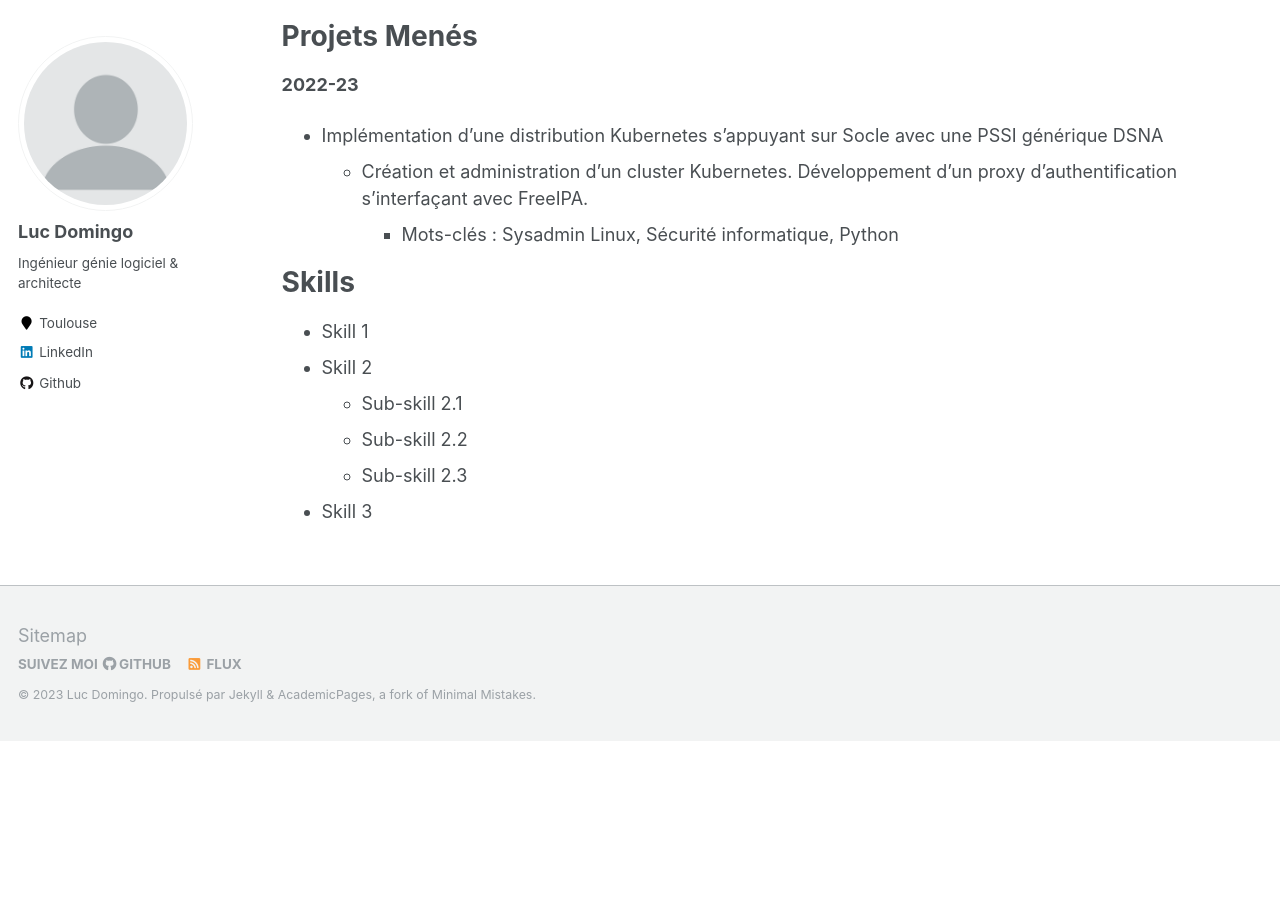
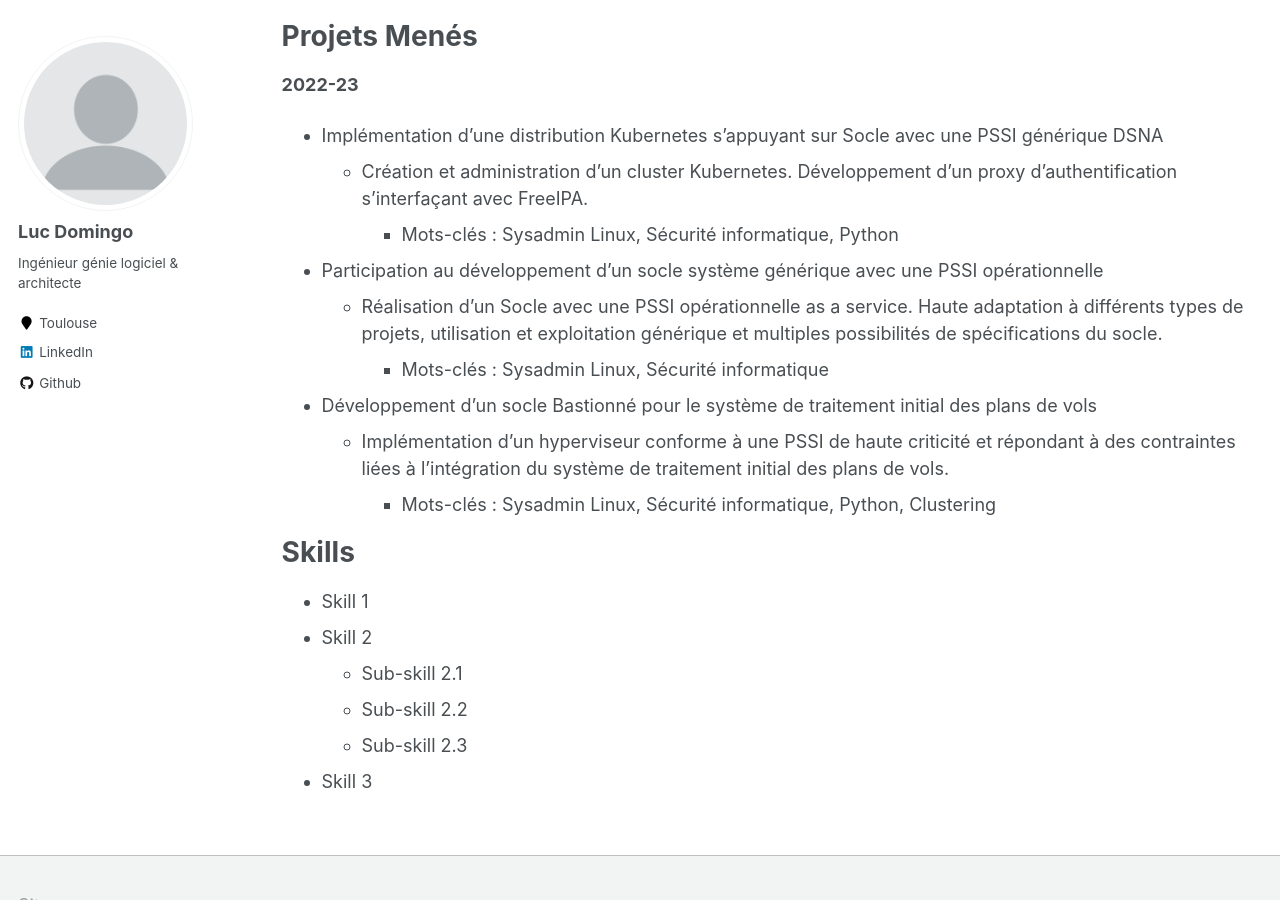
Before and after one commit to LucDomingo/mywebsite, a Jekyll site: the page built from _pages/cv.md, in a window 1280 px wide and 900 px high, scrolled down 928 px. Built offline with Jekyll 4.4.1, drawn with Linux system fonts in a browser that asks for light colours; before the commit the page ends 1669 px from its top, so only the background shows below that.

Commit message:
Update cv.md

```diff
--- a/_pages/cv.md
+++ b/_pages/cv.md
@@ -40,6 +40,12 @@ Projets Menés
 - Implémentation d'une distribution Kubernetes s'appuyant sur Socle avec une PSSI générique DSNA
   - Création et administration d'un cluster Kubernetes. Développement d'un proxy d'authentification s'interfaçant avec FreeIPA.
     - Mots-clés : Sysadmin Linux, Sécurité informatique, Python
+- Participation au développement d'un socle système générique avec une PSSI opérationnelle
+  - Réalisation d'un Socle avec une PSSI opérationnelle as a service. Haute adaptation à différents types de projets, utilisation et exploitation générique et multiples possibilités de spécifications du socle.
+    - Mots-clés : Sysadmin Linux, Sécurité informatique
+ - Développement d'un socle Bastionné pour le système de traitement initial des plans de vols
+   - Implémentation d'un hyperviseur conforme à une PSSI de haute criticité et  répondant à des contraintes liées à l'intégration du système de traitement initial des plans de vols.
+     - Mots-clés : Sysadmin Linux, Sécurité informatique, Python, Clustering
 
 Skills
 ======
```
